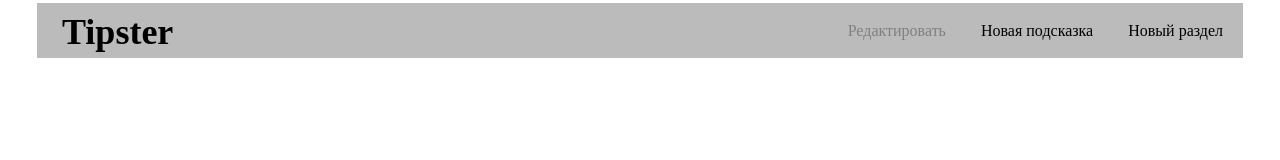
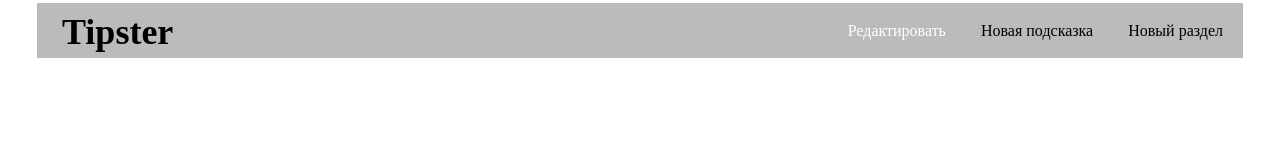
Before and after one commit to sergey-oreshkin/tipster-front, a React (Create React App) app: page / in a window 1280 px wide. In both pictures the pointer is over the element "Редактировать". Shown: the top 160 px of the page. Built offline with nearby package versions, Linux system fonts and the light colour scheme.

Commit message:
change button hover color to white

```diff
--- a/src/components/UI/Button/Button.module.css
+++ b/src/components/UI/Button/Button.module.css
@@ -3,6 +3,6 @@
 }
 
 .button:hover {
-    color: gray;
+    color: white;
     cursor: pointer;
 }
```
